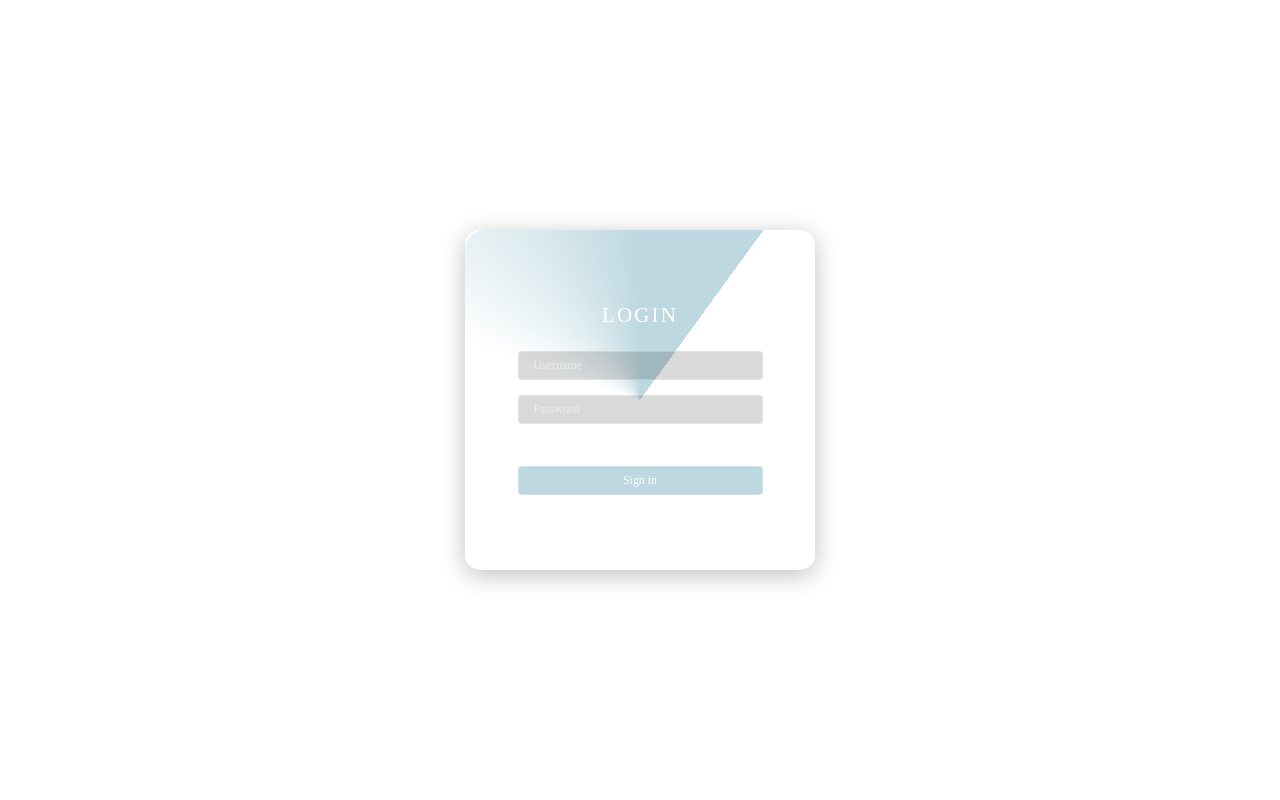
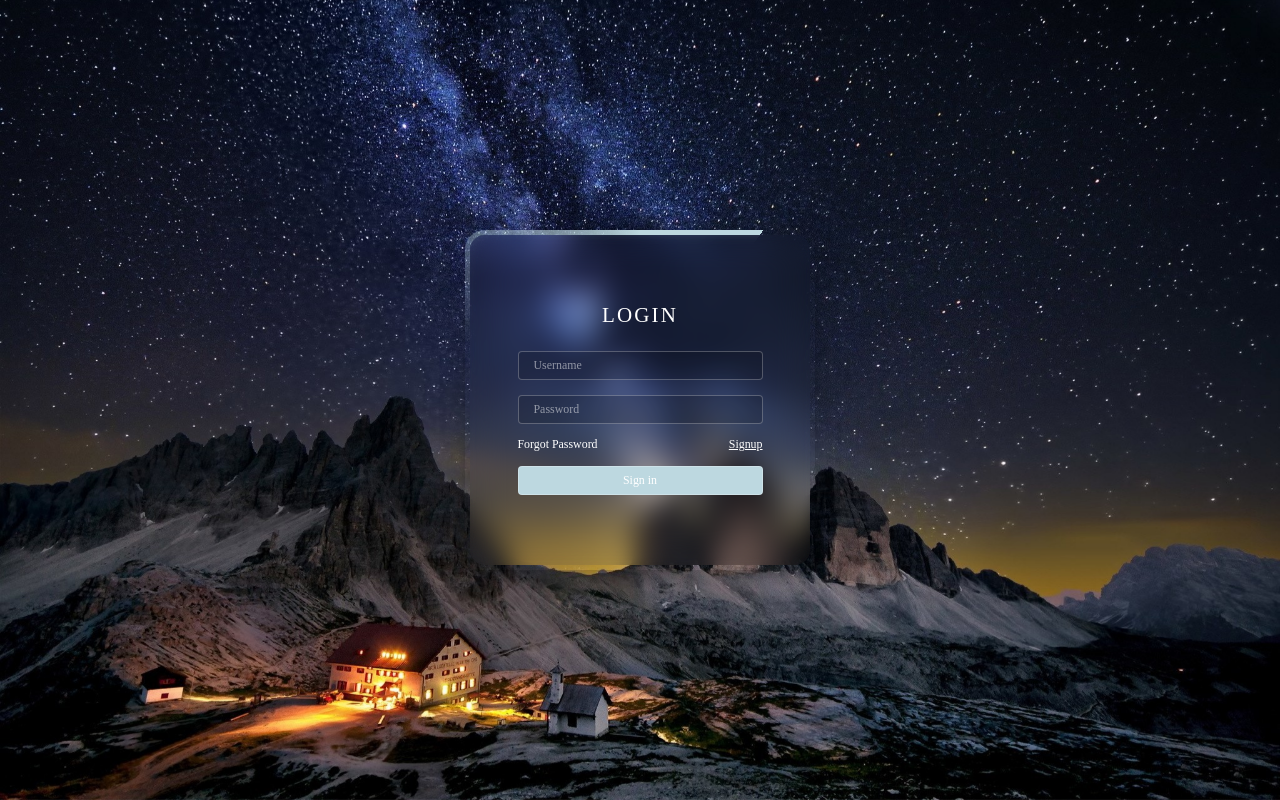
Before and after one commit to EgorKeln/Animated_Glass_morphism_Login, a plain HTML site: page index.html in a window 1280 px wide. Drawn offline with nearby package versions, Linux system fonts and the light colour scheme.

Commit message:
Update style.css

```diff
--- a/css/style.css
+++ b/css/style.css
@@ -49,7 +49,7 @@ body::before {
     content: '';
     position: absolute;
     inset: 0;
-    background: url(./img/open.jpg);
+    background: url(../img/open.jpg);
     background-attachment: fixed;
     background-size: cover;
     background-position: center;
@@ -58,7 +58,7 @@ body::after {
     content: '';
     position: absolute;
     inset: 0;
-    background: url(./img/registr.jpg);
+    background: url(../img/registr.jpg);
     background-attachment: fixed;
     background-size: cover;
     background-position: center;
@@ -120,7 +120,7 @@ body.signup .container::before {
     content: '';
     position: absolute;
     inset: 5px;
-    background: url(./img/open.jpg);
+    background: url(../img/open.jpg);
     background-attachment: fixed;
     background-size: cover;
     background-position: center;
@@ -130,7 +130,7 @@ body.signup .container::before {
     content: '';
     position: absolute;
     inset: 5px;
-    background: url(./img/open.jpg);
+    background: url(../img/open.jpg);
     background-attachment: fixed;
     background-size: cover;
     background-position: center;
@@ -138,7 +138,7 @@ body.signup .container::before {
 }
 body.signup .container span::before,
 body.signup .container span::after {
-    background: url(./img/registr.jpg);
+    background: url(../img/registr.jpg);
     background-attachment: fixed;
     background-size: cover;
     background-position: center;
```
